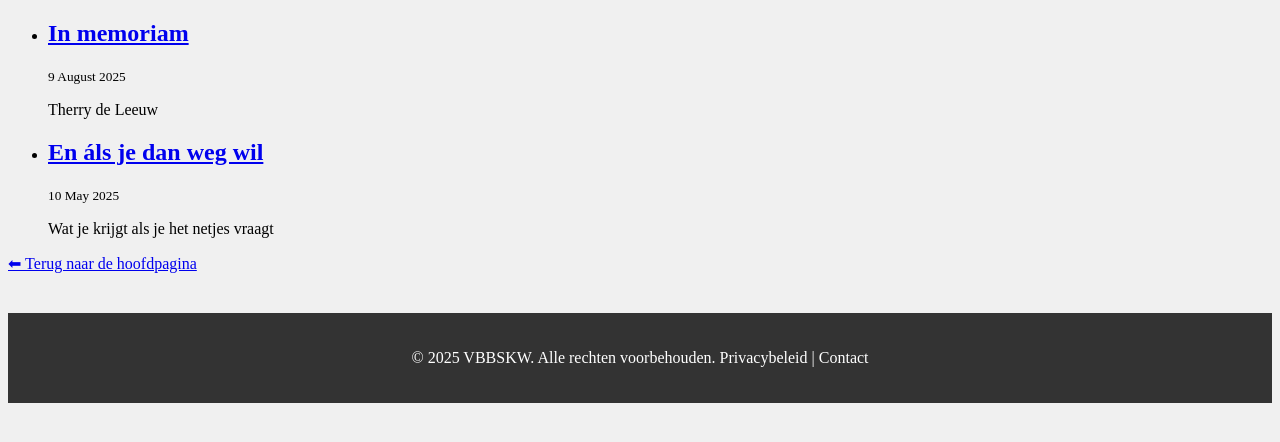
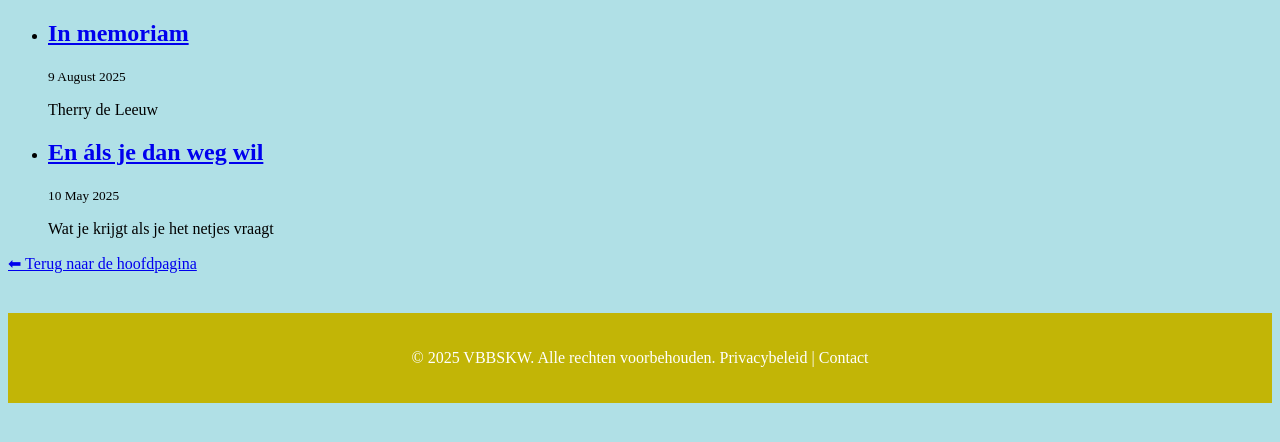
Before and after one commit to Klikblitser/VBBSKW, a Jekyll site: the page built from blog.html, in a window 1280 px wide. Shown: the top 442 px of the page. Built offline with Jekyll 4.4.1, drawn with Linux system fonts in a browser that asks for light colours.

Commit message:
verander achtergrond kleur

```diff
--- a/assets/css/custom.css
+++ b/assets/css/custom.css
@@ -1,6 +1,6 @@
 /* Verander de achtergrondkleur */
 body {
-background-color: #f0f0f0; /* Gebruik dezelfde kleur als op de indexpagina */
+background-color: #b0e0e6; /* Gebruik dezelfde kleur als op de indexpagina */
 }
 
 /* Verwijder dubbele titels */
@@ -9,7 +9,7 @@ display: none; /* Verberg dubbele titels */
 }
 
 .site-footer {
-  background-color: #333;
+  background-color: #c2b506;
   color: #ffffff;
   padding: 20px 0;
   margin-top: 40px;
```
